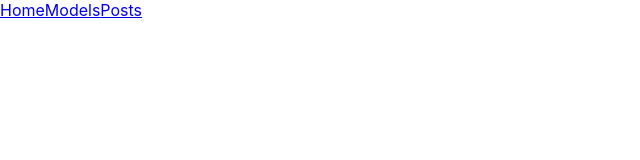
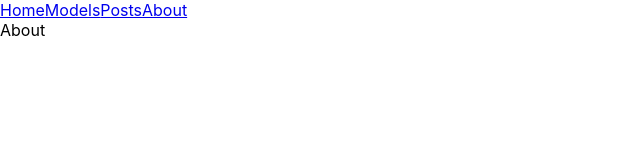
Before and after one commit to Prewishjay13/dash, a React (Create React App) app in the folder afstudeer/: page /about in a window 1280 px wide. Before the commit this address had no page. Shown: the top 160 px of the page, without its empty margins (0-640 px from the left). Built offline with nearby package versions, Linux system fonts and the light colour scheme.

Commit message:
aboutpage

```diff
--- /dev/null
+++ b/afstudeer/src/components/About.js
@@ -0,0 +1,9 @@
+import React from "react";
+
+function About () {
+    return(
+        <h>About</h>
+    )
+}
+
+export default About;
--- a/afstudeer/src/components/Nav.js
+++ b/afstudeer/src/components/Nav.js
@@ -3,7 +3,7 @@ import {Routes, Route, Link} from 'react-router-dom'
 import Home from './Home';
 import Models from './Models';
 import Posts from './Posts';
-
+import About from './About';
 function Nav() {
 
     return (
@@ -13,11 +13,13 @@ function Nav() {
                     <Link to="/" className="nav-item">Home</Link>
                     <Link to="/models" className="nav-item">Models</Link>
                     <Link to="/posts" className="nav-item">Posts</Link>
+                    <Link to="/about" className="nav-item">About</Link>
                 </nav>
                 <Routes>
                     <Route path="/" element={<Home />}/>
                     <Route path="/models" element={<Models />}/>
                     <Route path="/posts" element={<Posts />}/>
+                    <Route path="/about" element={<About />}/>
                 </Routes>
             </div>
     );
```
